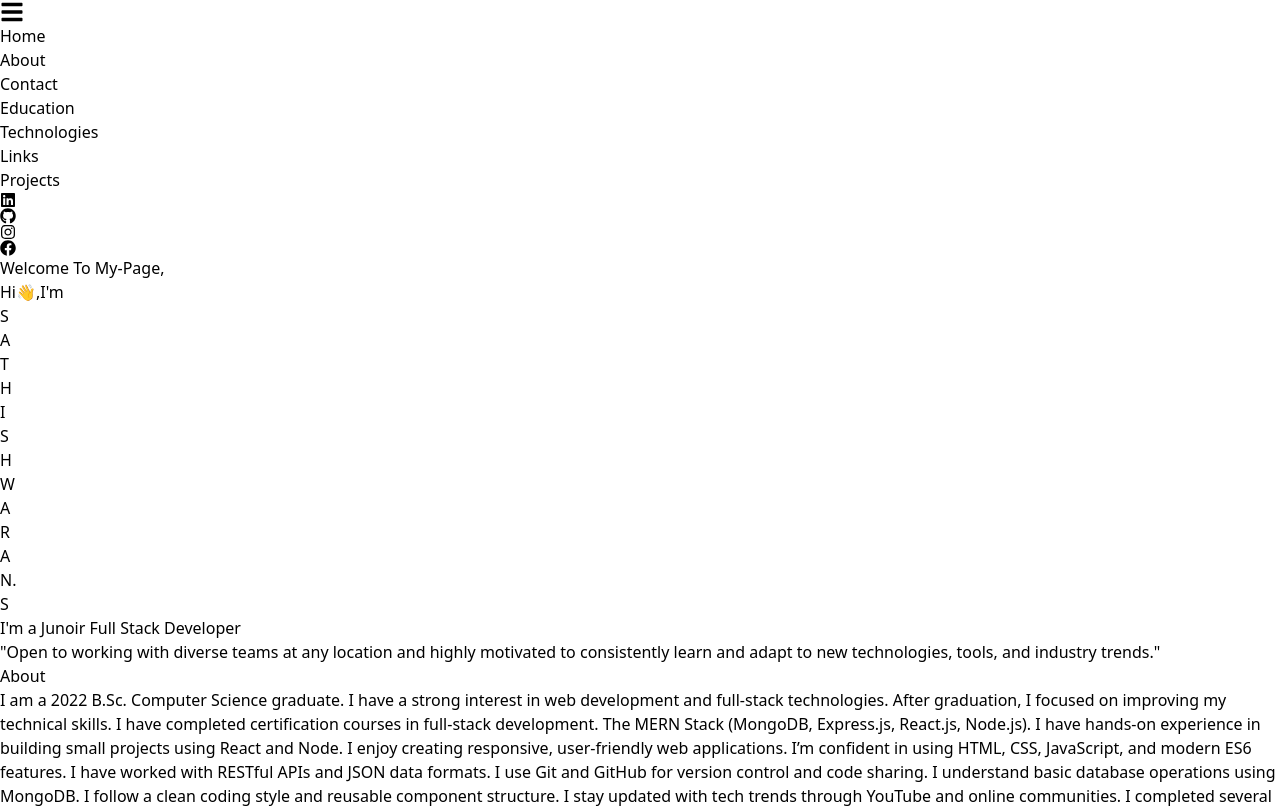
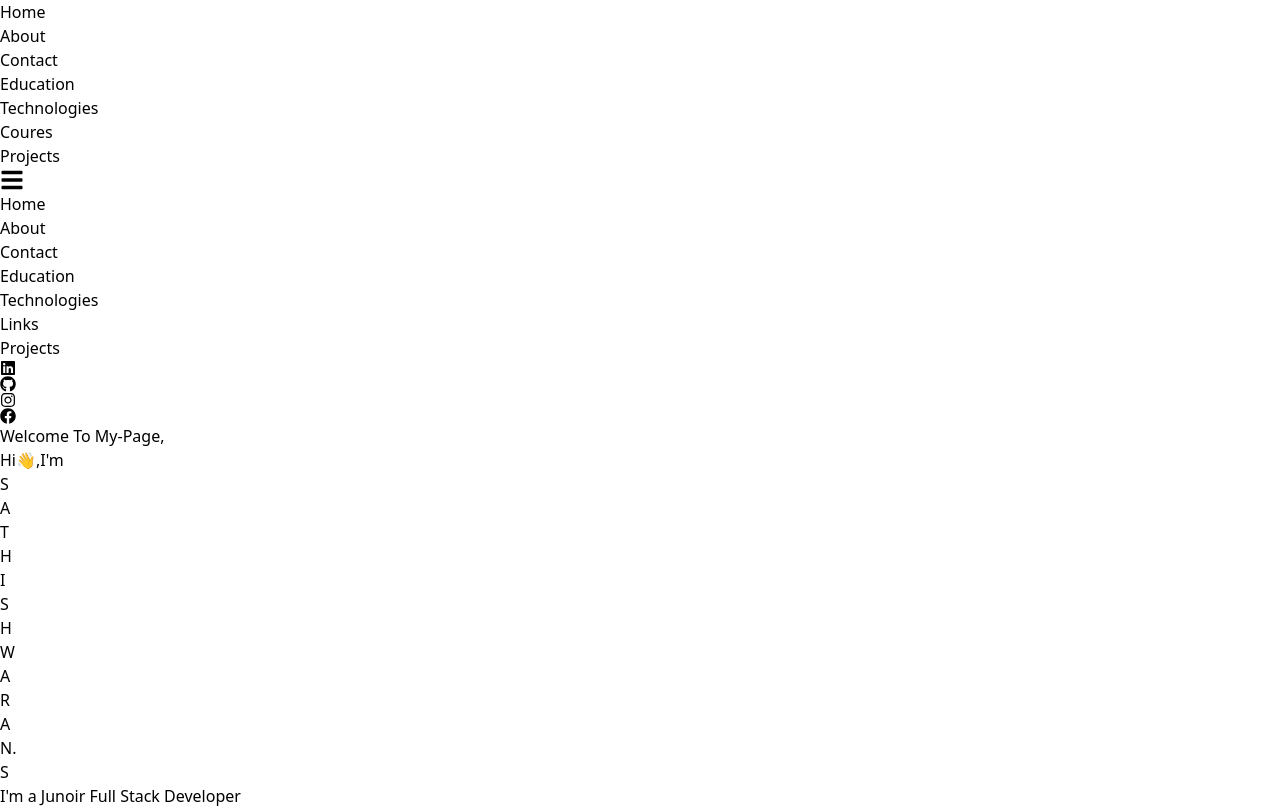
Before and after one commit to sathish-24502/sathish_webproject, a React (Vite) app in the folder Portfolio/: page / in a window 1280 px wide. Shown: the top 808 px of the page. Built offline with nearby package versions, Linux system fonts and the light colour scheme.

Commit message:
changes on file

```diff
--- a/Portfolio/src/App.jsx
+++ b/Portfolio/src/App.jsx
@@ -7,7 +7,7 @@ import SideNavbar from "./components/SideNavbar";
 function App() {
   return (
     <BrowserRouter>
-      {/* <Navbar /> */}
+      <Navbar />
       <SideNavbar/>
       <Routes>
         <Route path="/" element={<Home />} />
--- a/Portfolio/src/components/Certification.jsx
+++ b/Portfolio/src/components/Certification.jsx
@@ -3,7 +3,7 @@ import coursesImg from "../assets/courses.png";
 
 const Certification = () => {
   return (
-    <section id="coures" className="max-w-sm bg-black bg-opacity-85 text-white flex justify-center items-center">
+    <section id="coures" className="bg-black bg-opacity-85 text-white flex justify-center items-center">
       <div>
         <h1 className=" text-2xl p-4 underline font-bold font-serif flex justify-center items-center max-sm:mb-1 max-sm:text-xl max-md:text-xl">
           Course
--- a/Portfolio/src/components/Education.jsx
+++ b/Portfolio/src/components/Education.jsx
@@ -2,7 +2,7 @@ import React from "react";
 
 const Education = () => {
   return (
-    <section id="education" className="text-black max-w-sm overflow-x-auto m-6 max-sm:m-4 max-md:m-4">
+    <section id="education" className="text-black m-6 max-sm:m-4 max-md:m-4">
       <h1 className=" text-2xl font-bold flex justify-center font-serif max-sm:mb-1 max-sm:text-xl max-md:text-xl">Education</h1>
       <div className="m-4 p-2 font-serif">
         <h1 className="text-xl flex mb-1 justify-between max-sm:text-sm  max-md:text-sm">
--- a/Portfolio/src/components/Footer.jsx
+++ b/Portfolio/src/components/Footer.jsx
@@ -3,7 +3,7 @@ import React from "react";
 
 const Footer = () => {
   return (
-    <section className="max-w-sm p-4 text-black bg-gray-100 shadow-xl shadow-black ">
+    <section className="p-4 text-black bg-gray-100 shadow-xl shadow-black ">
       <div className="flex flex-col m-2 gap-2 ">
         <h1 className="text-3xl font-serif max-sm:text-2xl max-md:text-2xl">PortFolio</h1>
         <h2 className="max-sm:text-lg max-md:text-lg font-semibold text-2xl ml-8 font-serif flex justify-between">
--- a/Portfolio/src/components/Profile.jsx
+++ b/Portfolio/src/components/Profile.jsx
@@ -3,7 +3,7 @@ import Contact from "./Contact";
 
 const About = () => {
   return (
-    <section id="about" className="max-w-sm md:w-full w-full h-auto bg-black bg-opacity-95">
+    <section id="about" className="w-full h-auto bg-black bg-opacity-95">
       <div className="flex justify-center items-center">
         <div className="text-white p-4 ">
           <h1 className="flex justify-center border-b-2 text-3xl font-bold mb-2 font-serif max-sm:text-xl">
--- a/Portfolio/src/components/Projects.jsx
+++ b/Portfolio/src/components/Projects.jsx
@@ -2,7 +2,7 @@ import React from "react";
 
 const Projects = () => {
   return (
-    <section id="projects" className="max-w-sm text-black m-6 border-t-2  font-serif">
+    <section id="projects" className=" text-black m-6 border-t-2  font-serif">
       <div>
         <p className="text-2xl font-bold flex justify-center max-sm:text-xl max-md:text-xl font-serif p-2">
           Projects{" "}
--- a/Portfolio/src/components/SideNavbar.jsx
+++ b/Portfolio/src/components/SideNavbar.jsx
@@ -10,7 +10,7 @@ const SideNavbar = () => {
   }
 
   return (
-    <section className="max-w-sm">
+    <section className="">
       {/* Top Right Menu Icon */}
       <div className="bg-black text-white  max-sm:flex p-2 hidden justify-end items-end bg-opacity-80">
         <div onClick={handleToggle} className="cursor-pointer z-50">
--- a/Portfolio/src/components/Sidebar.jsx
+++ b/Portfolio/src/components/Sidebar.jsx
@@ -3,8 +3,8 @@ import { FaLinkedin, FaGithub, FaInstagram, FaFacebook } from "react-icons/fa";
 
 const Sidebar = () => {
   return (
-    <div className='fixed top-10 max-w-sm'>
-        <ul className=" max-w-sm flex-col flex gap-2 text-white bg-black bg-opacity-20 rounded-3xl p-2 ">
+    <div className='fixed top-10'>
+        <ul className="flex-col flex gap-2 text-white bg-black bg-opacity-20 rounded-3xl p-2 ">
             <a href="https://www.linkedin.com/in/sathish-se2405/">
               <FaLinkedin  className='size-8 p-1 rounded-xl hover:bg-white hover:text-black animate-bounce hover:scale-150 duration-300 hover:animate-none'/>
             </a>
--- a/Portfolio/src/components/Technologies.jsx
+++ b/Portfolio/src/components/Technologies.jsx
@@ -10,7 +10,7 @@ const Technologies = () => {
   const logos = Object.values(images); // extract URLs
 
   return (
-    <section id="technologies" className="max-w-sm bg-white font-serif m-6 text-black max-sm:m-4 max-md:m-4">
+    <section id="technologies" className=" bg-white font-serif m-6 text-black max-sm:m-4 max-md:m-4">
       <p className="text-2xl font-bold flex justify-center mb-4 max-sm:text-xl max-md:text-xl">
         Technologies
       </p>
--- a/Portfolio/src/pages/Home.jsx
+++ b/Portfolio/src/pages/Home.jsx
@@ -10,7 +10,7 @@ import Certification from "../components/Certification";
 const Home = () => {
   return (
     <section id="home" className="">
-      <div className="max-w-sm sm:text-sm md:sm: lg:md: xl:lg">
+      <div className="">
         <div className="bg-[url('https://encrypted-tbn0.gstatic.com/images?q=tbn:ANd9GcSXs4Esh8FpOLYazSHxZ9hjKhDw8-IkSRe6d_ZGk6-v-wwxEaRuPUNsQfA&s')] bg-cover bg-center h-screen w-full">
           <div>
             <div className="flex justify-end items-end">
```
